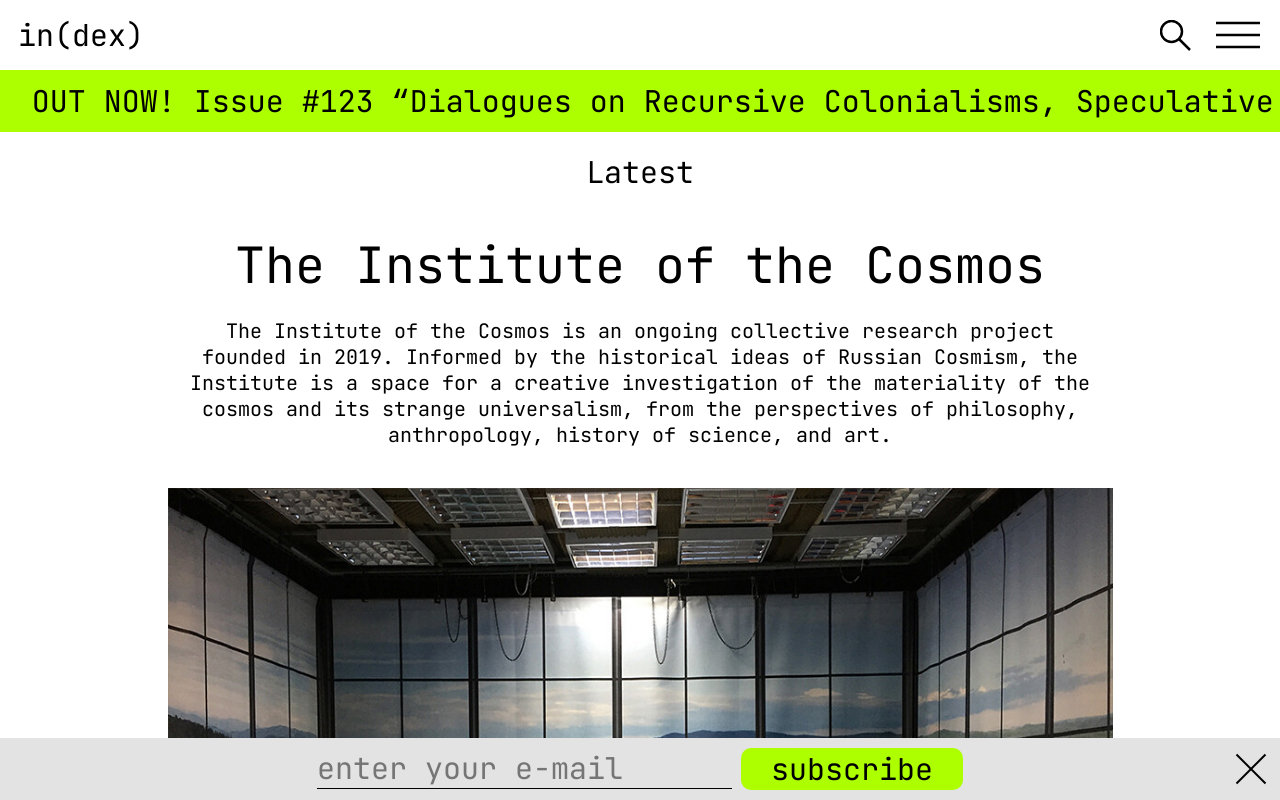
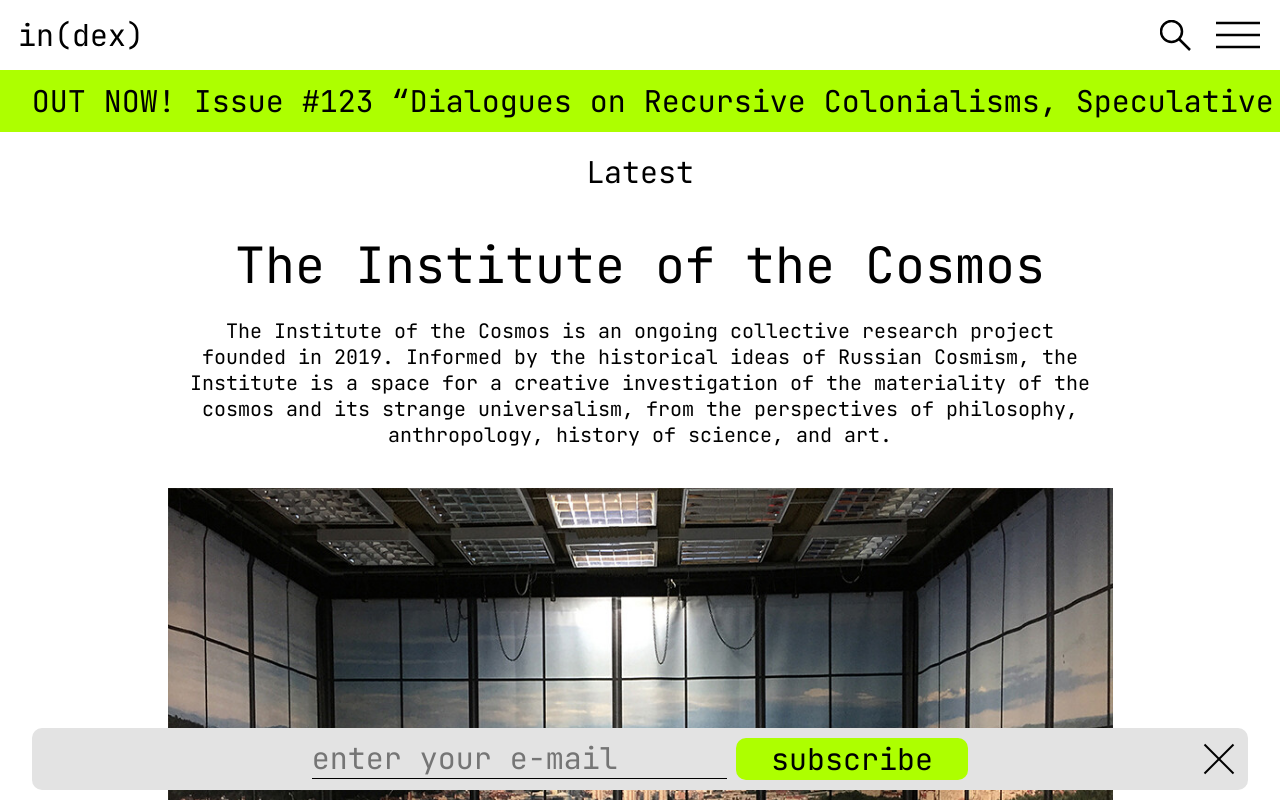
Before and after one commit to MZSkjaerstad/Prosesser_og_brukergrensesnitt, a Vue app: page / in a window 1280 px wide. Both pictures are taken after a click on the element "Subscribe to the in(dex) newsletter for monthly updates". Shown: the top 800 px of the page. Built offline with nearby package versions, Linux system fonts and the light colour scheme.

Commit message:
:ambulance: Fixed article text not displaying, and subscribe component not submitting

```diff
--- a/src/components/Articles.vue
+++ b/src/components/Articles.vue
@@ -18,23 +18,19 @@
 
         <div class="article__text">
             <div class="text">
-                {{ article.text_1 }}
+                {{ article.body[0] }}
             </div>
 
             <div class="text">
-                {{ article.text_2 }}
+                {{ article.body[1] }}
             </div>
 
             <div class="text">
-                {{ article.text_3 }}
+                {{ article.body[2] }}
             </div>
 
             <div class="text">
-                {{ article.text_4 }}
-            </div>
-
-            <div class="text">
-                {{ article.text_5 }}
+                {{ article.body[3] }}
             </div>
         </div>
     </main>
--- a/src/components/SubscribePopup/CloseButton.vue
+++ b/src/components/SubscribePopup/CloseButton.vue
@@ -20,7 +20,7 @@ export default {
 		border: 0;
 		cursor: pointer;
 		outline: none;
-		background: inherit;
+		background: transparent;
 		position: relative;
 	}
 </style>
--- a/src/components/SubscribePopup/SubscribeInput.vue
+++ b/src/components/SubscribePopup/SubscribeInput.vue
@@ -1,12 +1,11 @@
 <template>
   <div class="input-container" >
 	  <input class="input-container__input" type="text" :placeholder="`${this.subscribeInput.placeholder}`">
-	  <button class="input-container__button" @click="submit()">subscribe</button>
+	  <button class="input-container__button" @click="submitSubscribe()">subscribe</button>
   </div>
 </template>
 
 <script>
-import SubscribePopup from './SubscribePopup.vue'
 
 export default {
 	data() {
@@ -14,15 +13,12 @@ export default {
 			subscribeInput: {
 				placeholder: "enter your e-mail"
 			},
-			components: {
-				SubscribePopup
-			},
 		}
 	},
 	methods: {
-		submit() {
-			alert()
-			this.$emit("closePopup")
+		submitSubscribe() {
+			this.$parent.subscribed()
+			console.log("emitted")
 		}
 	},
 
@@ -60,7 +56,7 @@ export default {
 		font-family: var(--font-family);
 		font-size: 30px;
 		margin: 0 0 0 0.3em;
-		padding: 1px 1em;
+		padding: 1px 6%;
 	}
 
 </style>
--- a/src/components/SubscribePopup/SubscribePopup.vue
+++ b/src/components/SubscribePopup/SubscribePopup.vue
@@ -2,7 +2,7 @@
   <div class="subscribe" v-if='this.SubscribePopup.visible' @click='showInput()'>
 	  <p class="subscribe__text" v-if='!this.SubscribeInput.visible'>Subscribe to the in(dex) newsletter for monthly updates</p>
 	  <SubscribeInput v-if='this.SubscribeInput.visible' />
-	  <CloseButton class="subscribe__close" @click = "closePopup()" />
+	  <CloseButton class="subscribe__close" @click="closePopup()" />
   </div>
 </template>
 
@@ -35,8 +35,10 @@ export default {
 			this.SubscribeInput.visible = true
 		},
 
-		submit() {
-			alert("Thank you for subscribing to our newsletter!")
+		subscribed() {
+			console.log("Subscribed")
+			alert("Thank you for subscribing to our email newsletter!")
+			this.closePopup()
 		}
 	}
 }
@@ -45,17 +47,20 @@ export default {
 <style>
 	.subscribe {
 		display: flex;
+		flex-direction: row;
 		justify-content: center;
 		align-items: center;
-		width: 100%;
+		margin: auto;
+		width: 95%;
 		height: 62px;
 		padding: 11px;
 		font-size: 1em;
 		position: sticky;
-		bottom: 0;
+		bottom: 10px;
 		background: var(--secondary-color);
 		cursor: pointer;
 		z-index: 1;
+		border-radius: 10px;
 	}
 
 	.subscribe:hover {
```
